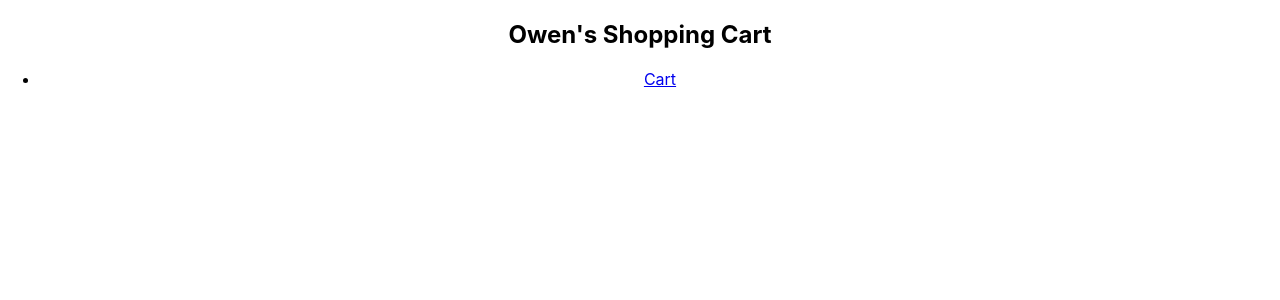
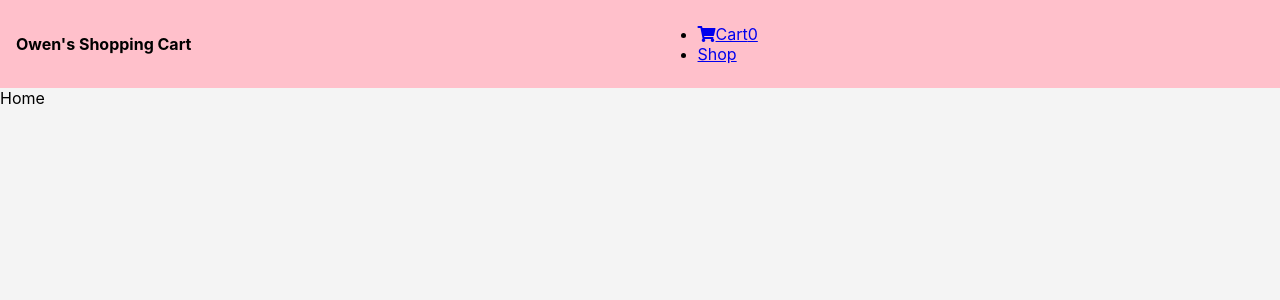
Before and after one commit to ojones311/ecommerce-cartel, a React (Create React App) app in the folder client/: page / in a window 1280 px wide. Shown: the top 300 px of the page. Built offline with nearby package versions, Linux system fonts and the light colour scheme.

Commit message:
styling removing indexcss

```diff
--- a/client/public/index.html
+++ b/client/public/index.html
@@ -10,34 +10,16 @@
       content="Web site created using create-react-app"
     />
     <link rel="apple-touch-icon" href="%PUBLIC_URL%/logo192.png" />
-    <!--
-      manifest.json provides metadata used when your web app is installed on a
-      user's mobile device or desktop. See https://developers.google.com/web/fundamentals/web-app-manifest/
-    -->
+
     <link rel="manifest" href="%PUBLIC_URL%/manifest.json" />
-    <!--
-      Notice the use of %PUBLIC_URL% in the tags above.
-      It will be replaced with the URL of the `public` folder during the build.
-      Only files inside the `public` folder can be referenced from the HTML.
 
-      Unlike "/favicon.ico" or "favicon.ico", "%PUBLIC_URL%/favicon.ico" will
-      work correctly both with client-side routing and a non-root public URL.
-      Learn how to configure a non-root public URL by running `npm run build`.
-    -->
-    <title>React App</title>
+    <link rel="stylesheet" href="https://cdnjs.cloudflare.com/ajax/libs/font-awesome/5.15.3/css/all.min.css" integrity="sha512-iBBXm8fW90+nuLcSKlbmrPcLa0OT92xO1BIsZ+ywDWZCvqsWgccV3gFoRBv0z+8dLJgyAHIhR35VZc2oM/gI1w==" crossorigin="anonymous" referrerpolicy="no-referrer" />
+
+    <title>Owen's Shopping Cart</title>
   </head>
   <body>
     <noscript>You need to enable JavaScript to run this app.</noscript>
     <div id="root"></div>
-    <!--
-      This HTML file is a template.
-      If you open it directly in the browser, you will see an empty page.
 
-      You can add webfonts, meta tags, or analytics to this file.
-      The build step will place the bundled scripts into the <body> tag.
-
-      To begin the development, run `npm start` or `yarn start`.
-      To create a production bundle, use `npm run build` or `yarn build`.
-    -->
   </body>
 </html>
--- a/client/src/App.css
+++ b/client/src/App.css
@@ -1,4 +1,4 @@
-.App {
+/* .App {
   text-align: center;
 }
 
@@ -35,4 +35,4 @@
   to {
     transform: rotate(360deg);
   }
-}
+} */
--- a/client/src/App.js
+++ b/client/src/App.js
@@ -4,6 +4,7 @@ import Navbar from './Components/NavBar';
 import HomeScreen from './Components/HomeScreen'
 import ProductScreen from './Components/ProductScreen'
 import CartScreen from './Components/CartScreen'
+
 function App() {
   return (
     <div className="App">
--- a/client/src/Components/CartScreen.jsx
+++ b/client/src/Components/CartScreen.jsx
@@ -2,7 +2,7 @@
 const CartScreen = () => {
     return (
         <div>
-
+            <p>Cart</p>
         </div>
     )
 }
--- a/client/src/Components/HomeScreen.jsx
+++ b/client/src/Components/HomeScreen.jsx
@@ -2,7 +2,7 @@
 const HomeScreen = () => {
     return(
         <div>
-            <p></p>
+            <p>Home</p>
         </div>
     )
 }
--- a/client/src/Components/NavBar.jsx
+++ b/client/src/Components/NavBar.jsx
@@ -6,15 +6,27 @@ const NavBar = () => {
     return (
         <nav className= 'navbar'>
             <div className= 'navbar-logo'>
-                <h2>Owen's Shopping Cart</h2>
+                <h4>Owen's Shopping Cart</h4>
             </div>
             <ul className='navbar-links'>
                 <li>
                     <Link to ='/cart'>
+                        <i className='fas fa-shopping-cart'></i>
                         Cart
+                        <span className='cartlogo-badge'>0</span>
+                    </Link>
+                </li>
+                <li>
+                    <Link to ='/shop'>
+                        Shop
                     </Link>
                 </li>
             </ul>
+            <div className='hamburger-menu'>
+                <div></div>
+                <div></div>
+                <div></div>
+            </div>
         </nav>
     )
 }
--- a/client/src/index.css
+++ b/client/src/index.css
@@ -1,13 +1,26 @@
+* {
+  padding: 0;
+  margin: 0;
+  box-sizing: border-box;
+}
+
 body {
   margin: 0;
+  background-color: #f4f4f4;
   font-family: -apple-system, BlinkMacSystemFont, 'Segoe UI', 'Roboto', 'Oxygen',
     'Ubuntu', 'Cantarell', 'Fira Sans', 'Droid Sans', 'Helvetica Neue',
     sans-serif;
   -webkit-font-smoothing: antialiased;
   -moz-osx-font-smoothing: grayscale;
+
 }
 
 code {
   font-family: source-code-pro, Menlo, Monaco, Consolas, 'Courier New',
     monospace;
 }
+
+img {
+  width: 100%;
+  object-fit: contain;
+}
--- a/client/src/index.js
+++ b/client/src/index.js
@@ -3,7 +3,7 @@ import ReactDOM from 'react-dom';
 import './index.css';
 import App from './App';
 import reportWebVitals from './reportWebVitals';
-import {BrowserRouter as Router}from 'react-router-dom'
+import {BrowserRouter as Router} from 'react-router-dom'
 ReactDOM.render(
   <Router>
     <React.StrictMode>
--- a/client/src/styles/NavBar.css
+++ b/client/src/styles/NavBar.css
@@ -0,0 +1,12 @@
+/* .navbar-links {
+    list-style-type: none;
+} */
+
+.navbar {
+    width: 100%;
+    background-color: pink;
+    display: flex;
+    justify-content: space-between;
+    align-items: center;
+    padding: 1.5rem 1rem;
+}
```
